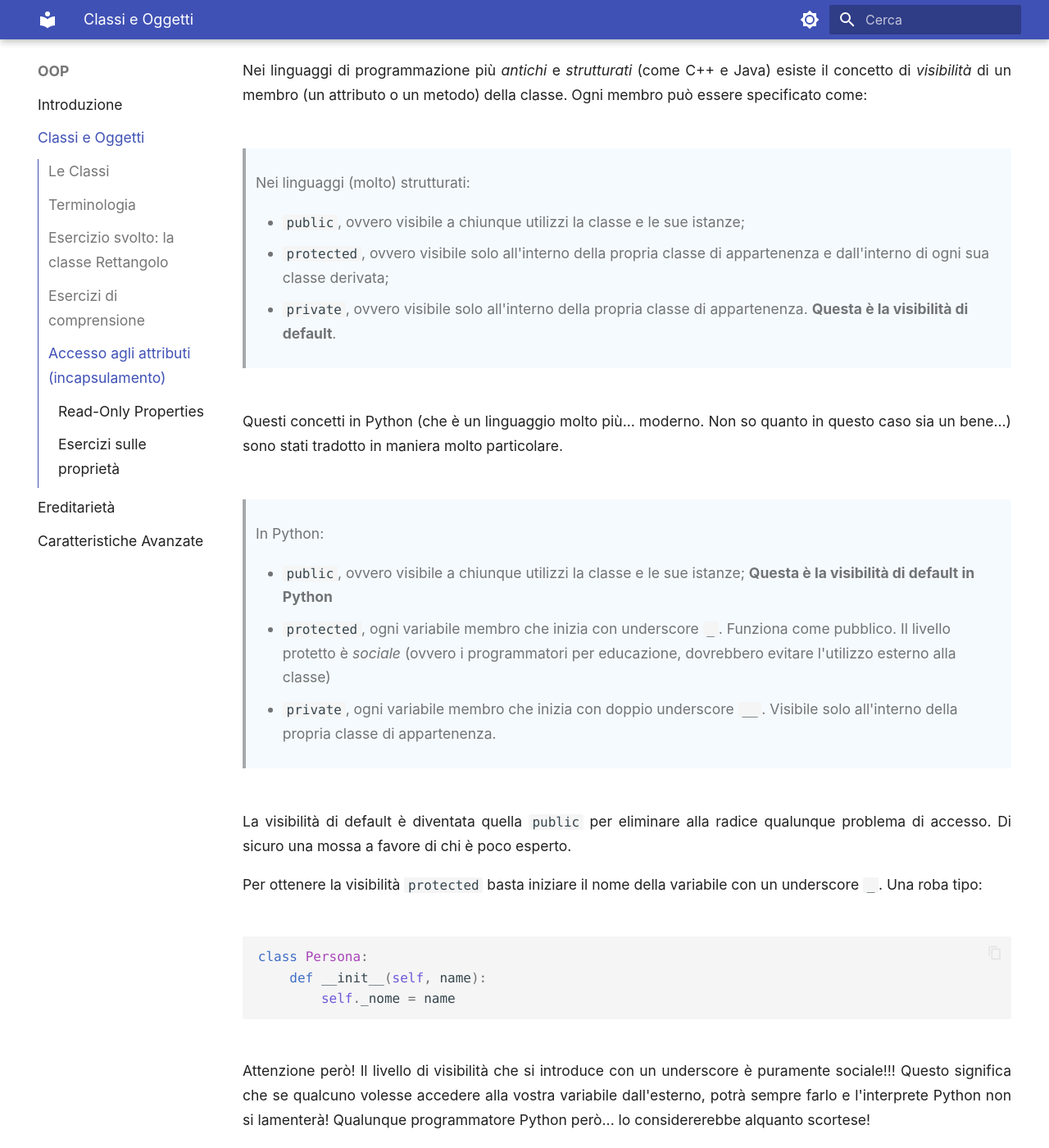
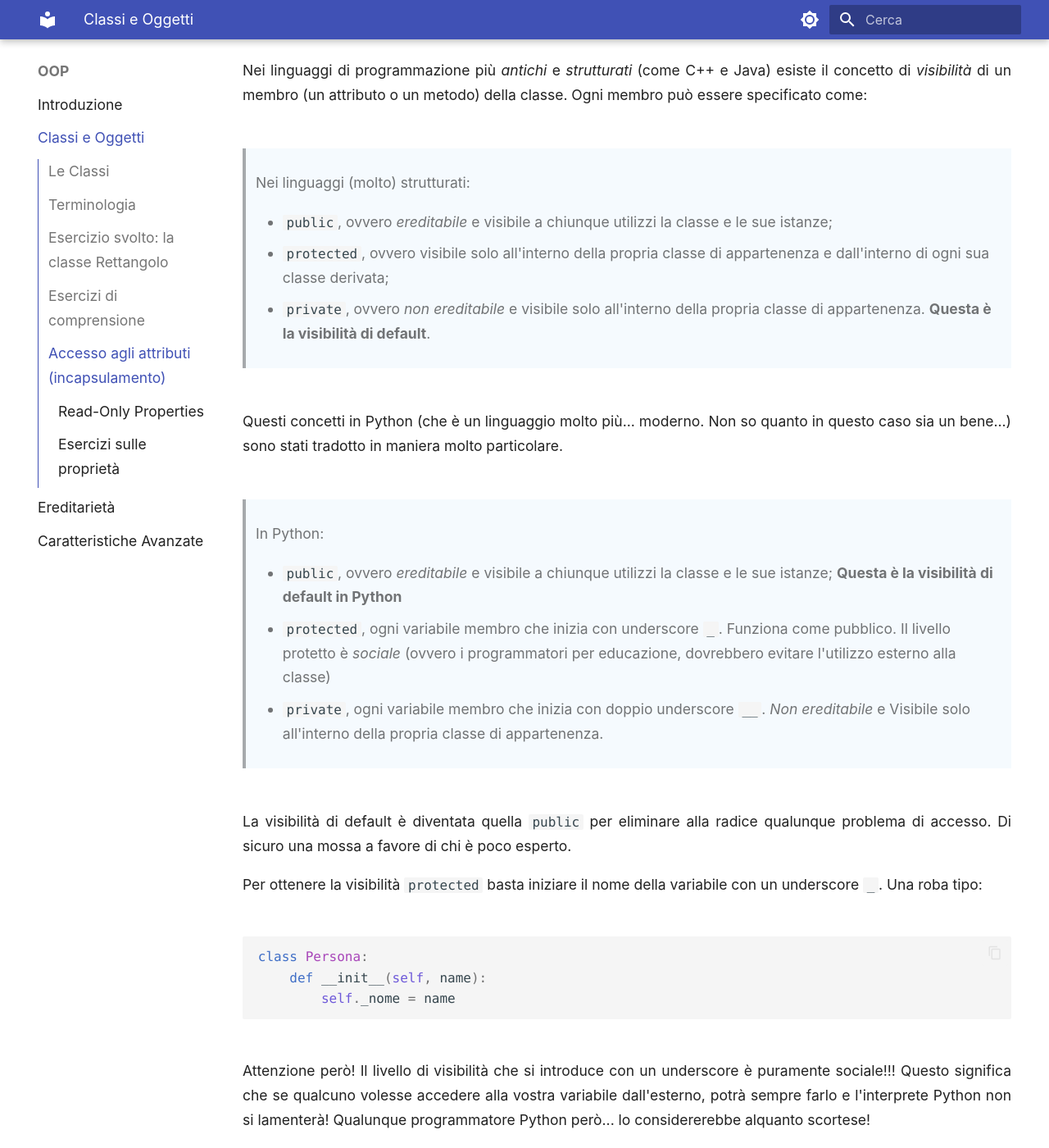
Before and after one commit to adjamhub/pyhandouts, an MkDocs documentation site: the page built from docs/OOP/001_classes_objects.md, in a window 1280 px wide and 1400 px high, scrolled down 13647 px. Shown: the whole window at 82% size. Built offline with MkDocs 1.6.1 and Material for MkDocs 9.7.7, drawn with Linux system fonts in a browser that asks for light colours.

Commit message:
incapsulamento++

```diff
--- a/docs/OOP/001_classes_objects.md
+++ b/docs/OOP/001_classes_objects.md
@@ -550,18 +550,18 @@ della classe. Ogni membro può essere specificato come:
 
 > Nei linguaggi (molto) strutturati:
 >
-> - `public`, ovvero visibile a chiunque utilizzi la classe e le sue istanze;
+> - `public`, ovvero *ereditabile* e visibile a chiunque utilizzi la classe e le sue istanze;
 > - `protected`, ovvero visibile solo all'interno della propria classe di appartenenza e dall'interno di ogni sua classe derivata;
-> - `private`, ovvero visibile solo all'interno della propria classe di appartenenza. **Questa è la visibilità di default**.
+> - `private`, ovvero *non ereditabile* e visibile solo all'interno della propria classe di appartenenza. **Questa è la visibilità di default**.
 
 
 Questi concetti in Python (che è un linguaggio molto più... moderno. Non so quanto in questo caso sia un bene...) sono stati tradotto in maniera molto particolare.
 
 > In Python:
 >
-> - `public`, ovvero visibile a chiunque utilizzi la classe e le sue istanze; **Questa è la visibilità di default in Python**
+> - `public`, ovvero *ereditabile* e visibile a chiunque utilizzi la classe e le sue istanze; **Questa è la visibilità di default in Python**
 > - `protected`, ogni variabile membro che inizia con underscore `_`. Funziona come pubblico. Il livello protetto è *sociale* (ovvero i programmatori per educazione, dovrebbero evitare l'utilizzo esterno alla classe)
-> - `private`, ogni variabile membro che inizia con doppio underscore `__`. Visibile solo all'interno della propria classe di appartenenza.
+> - `private`, ogni variabile membro che inizia con doppio underscore `__`. *Non ereditabile* e Visibile solo all'interno della propria classe di appartenenza.
 
 
 La visibilità di default è diventata quella `public` per eliminare alla radice qualunque problema di accesso. Di sicuro una mossa a favore di chi è poco esperto.
```
